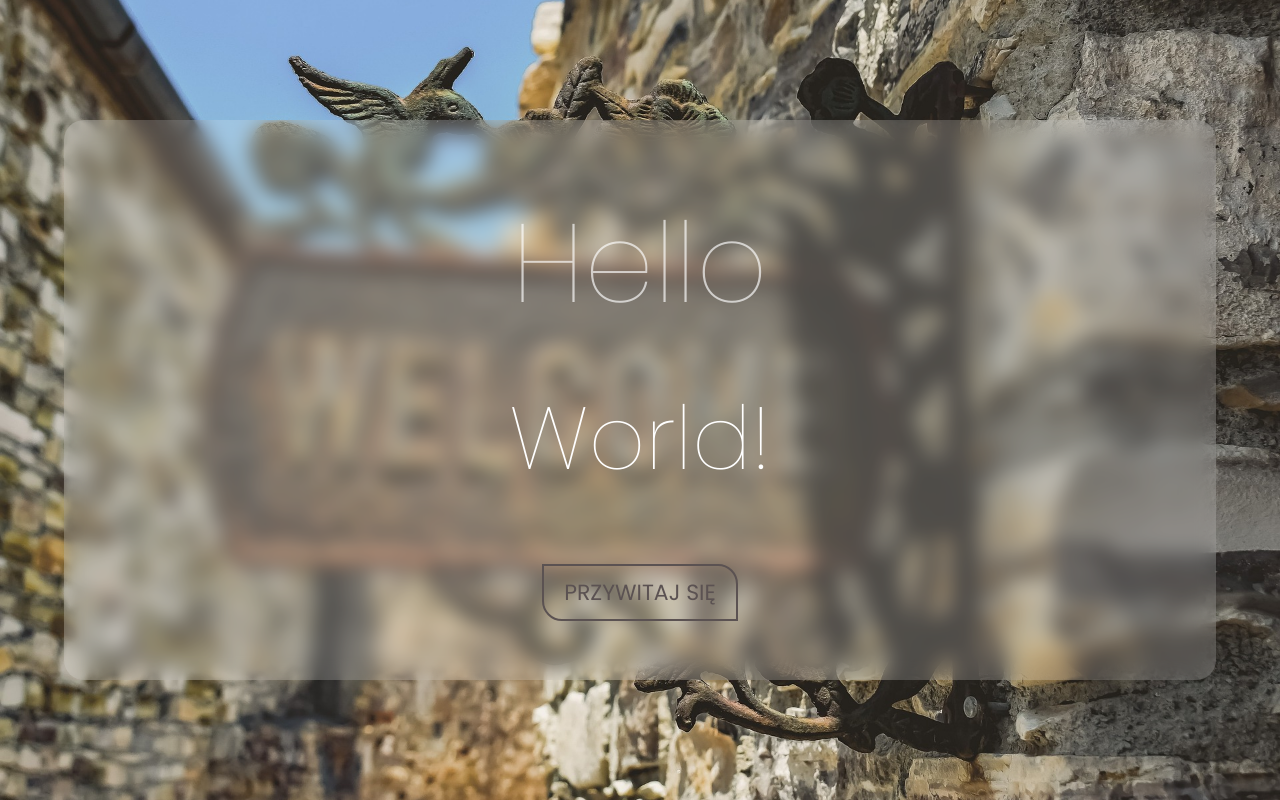
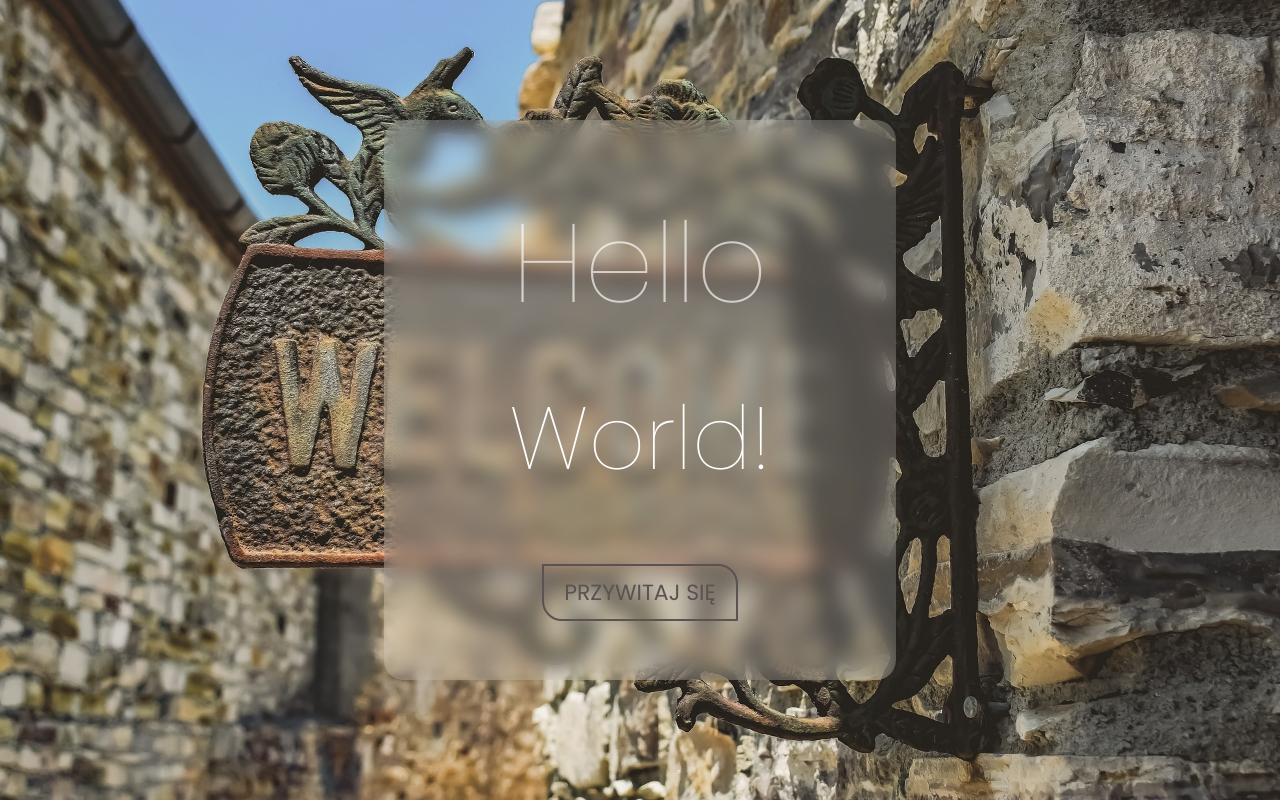
Before and after one commit to lukaszbialko/js-001-say-hi, a plain HTML site: page index.html in a window 1280 px wide. Drawn offline with Linux system fonts and the light colour scheme.

Commit message:
change width breakpoint 1200px

```diff
--- a/style.css
+++ b/style.css
@@ -85,4 +85,8 @@ button {
         rotate: 5deg;
         border-radius: 0;
     }
+
+    .box {
+        width: 40%;
+    }
 }
```
